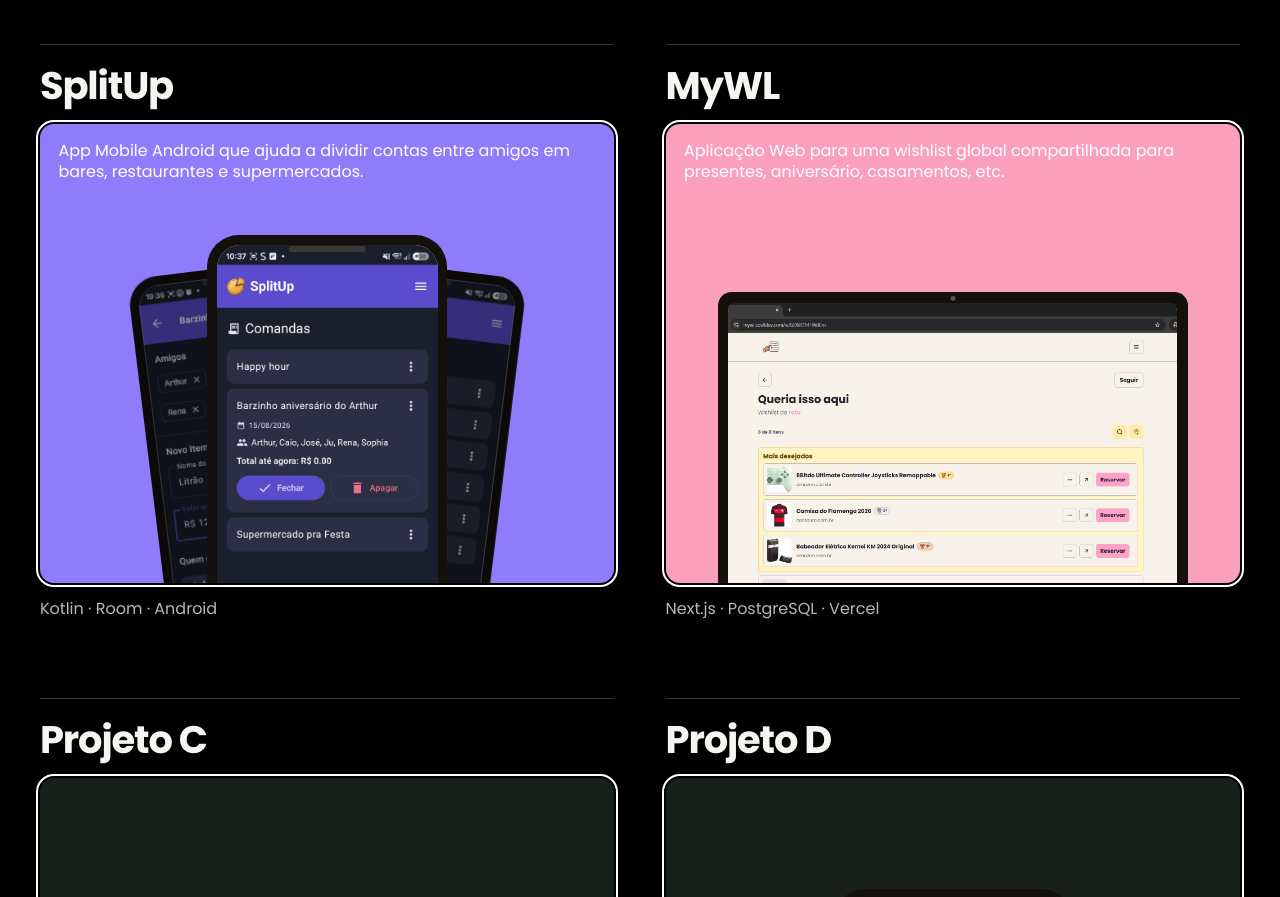
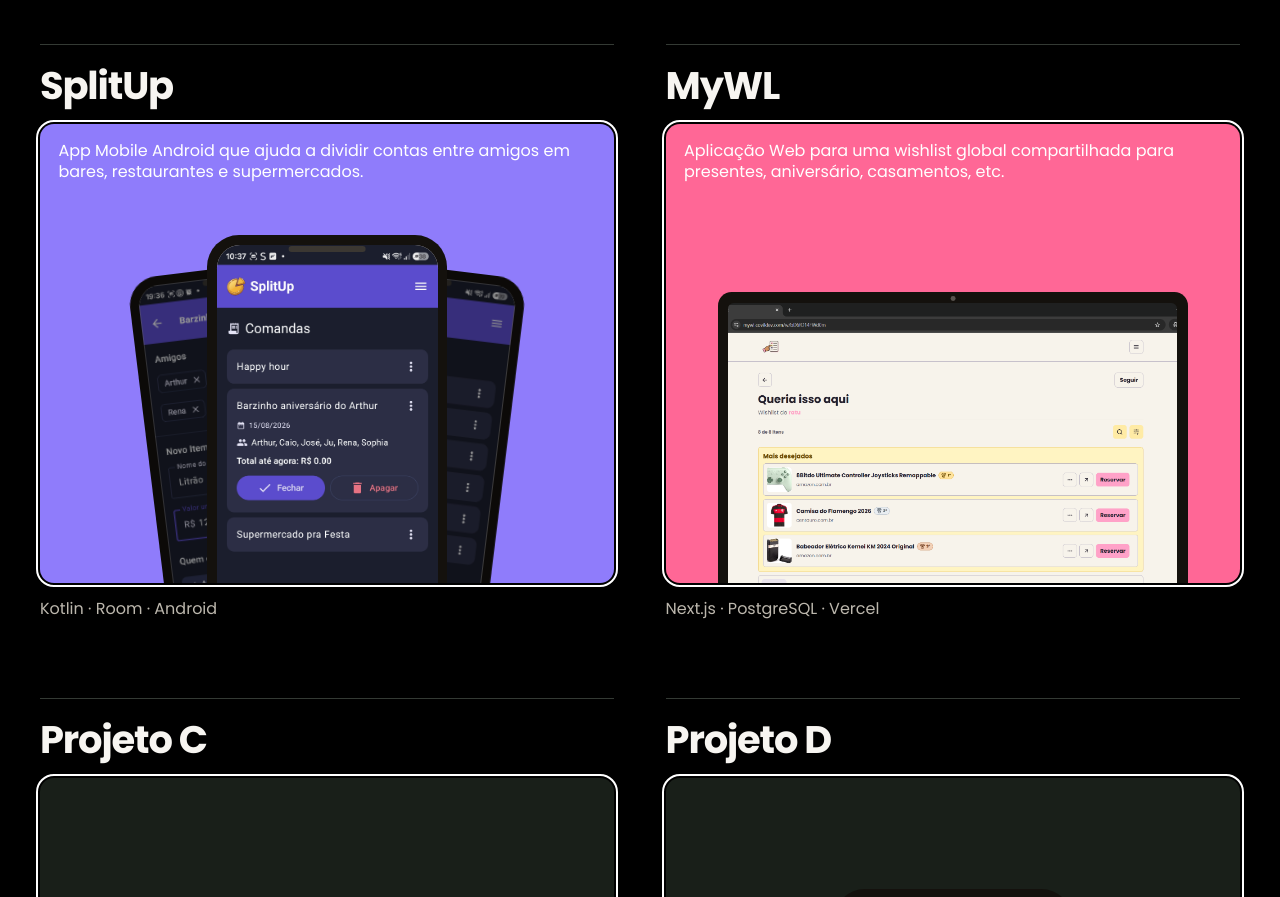
Before and after one commit to Covil-Works/Portifolio-Covil, a React (Vite) app: page / in a window 1280 px wide. Shown: the part 2270-3167 px from the top of the page. Built offline with nearby package versions, Linux system fonts and the light colour scheme.

Commit message:
style(projects): update MyWL card color

```diff
--- a/src/styles/global.css
+++ b/src/styles/global.css
@@ -442,7 +442,7 @@
   overflow: hidden; border-radius: 14px; background: var(--project-surface); outline: 2px solid var(--project-frame); outline-offset: 2px; transition: background-color 650ms cubic-bezier(0.22, 1, 0.36, 1);
 }
 .project-card__visual--splitup { background: #8f7cfb; }
-.project-card__visual--mywl { background: #faa0bd; }
+.project-card__visual--mywl { background: #ff6796; }
 .project-card__visual {
   color: inherit;
   text-decoration: none;
```
